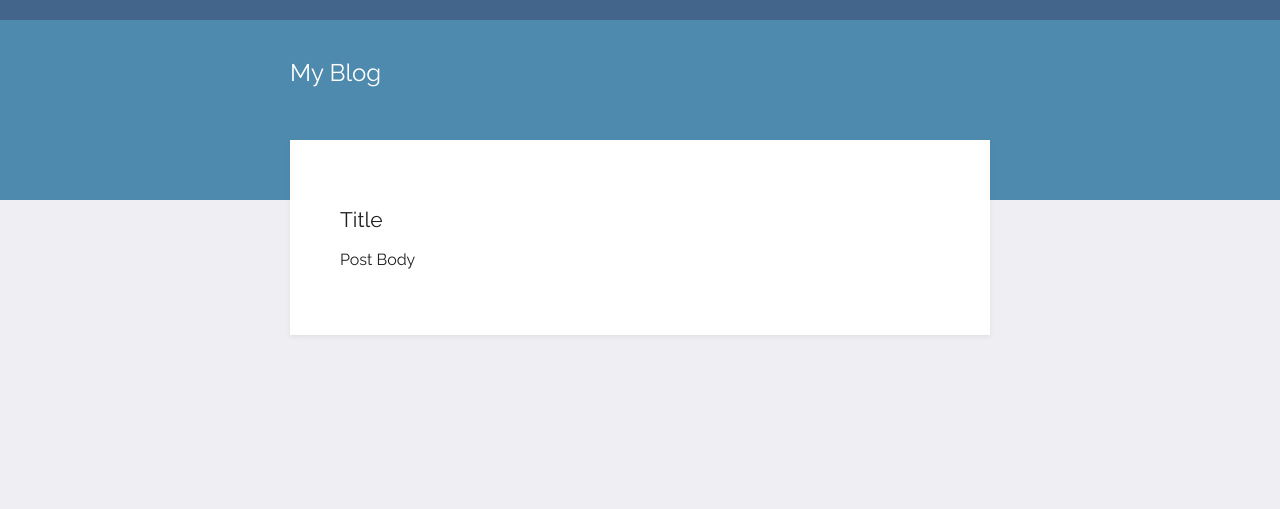
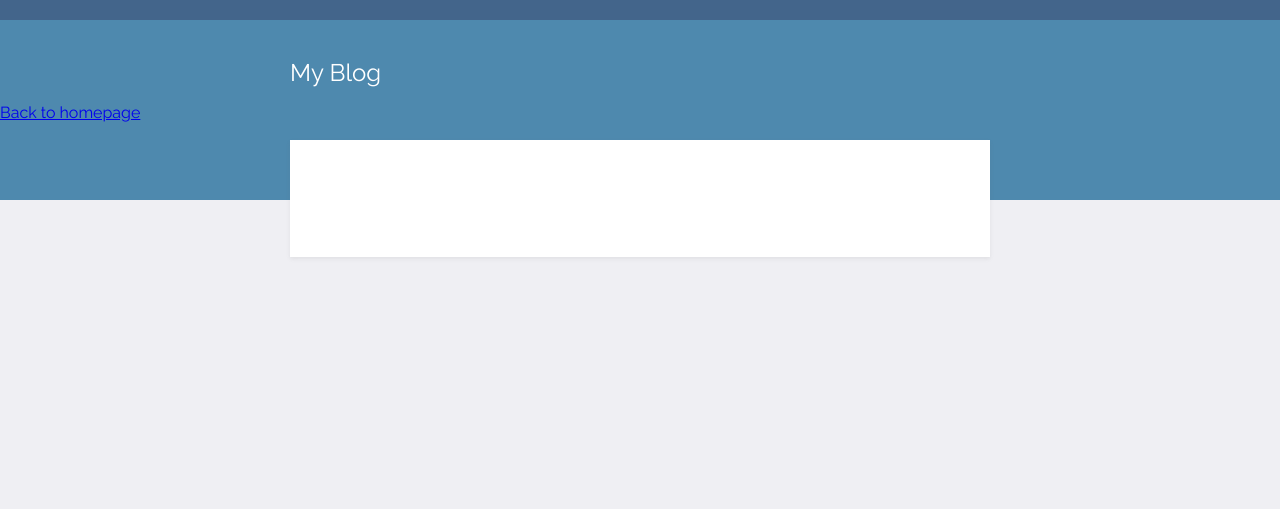
Before and after one commit to mandalorian-0/blog_flask, a Flask app: template templates/post.html in a window 1280 px wide. Shown: the top 509 px of the page. Run offline with Flask 3, Linux system fonts and the light colour scheme; the template is opened without the code that fills it, so the values that code supplies are empty.

Commit message:
feat: implement read specific post

```diff
--- a/main.py
+++ b/main.py
@@ -7,6 +7,16 @@ def get_posts():
     data = res.json()
     return data
 
+def get_specific_post(id_lookup: int):
+    all_posts = get_posts()
+    searched_post = {}
+
+    for post in all_posts:
+        if post["id"] == id_lookup:
+            searched_post = post
+            break
+    return searched_post
+
 app = Flask(__name__)
 
 @app.route('/')
@@ -14,9 +24,10 @@ def home():
     data = get_posts()
     return render_template("index.html", posts=data)
 
-@app.route("/posts/<int:id>")
-def get_post():
-    return render_template("post.html")
+@app.route("/posts/<int:post_id>")
+def get_post(post_id):
+    post = get_specific_post(post_id)
+    return render_template("post.html", post=post)
 
 if __name__ == "__main__":
     app.run(debug=True)
--- a/templates/index.html
+++ b/templates/index.html
@@ -17,7 +17,7 @@
                 <div class="card">
                     <h2>{{ post.title }}</h2>
                     <p class="text">{{ post.subtitle}} </p>
-                    <a href="{{ url_for('get_post', id=post.id) }}">Read</a>
+                    <a href="{{ url_for('get_post', post_id=post.id) }}">Read</a>
                 </div>
             </div>
         {% endfor %}
--- a/templates/post.html
+++ b/templates/post.html
@@ -2,23 +2,24 @@
 <html lang="en">
 <head>
     <meta charset="UTF-8">
-    <title>Title</title>
+    <title>{{ post.title }}</title>
     <link href="https://fonts.googleapis.com/css2?family=Raleway" rel="stylesheet">
     <link rel="stylesheet" href="static/css/styles.css">
 </head>
 <body>
-<div class="wrapper">
-    <div class="top">
-        <div class="title"><h1>My Blog</h1></div>
-           </div>
+    <div class="wrapper">
+        <div class="top">
+            <div class="title"><h1>My Blog</h1></div>
+            <a href="{{ url_for('home') }}">Back to homepage</a>
+        </div>
         <div class="content">
             <div class="card">
-                <h2>Title</h2>
-                <p>Post Body</p>
+                <h2>{{ post.title }}</h2>
+                <p>{{ post.body }}</p>
             </div>
 
+        </div>
     </div>
-</div>
 </body>
 <footer>
     <p>Made with ♥️ By Arana.</p>
```
